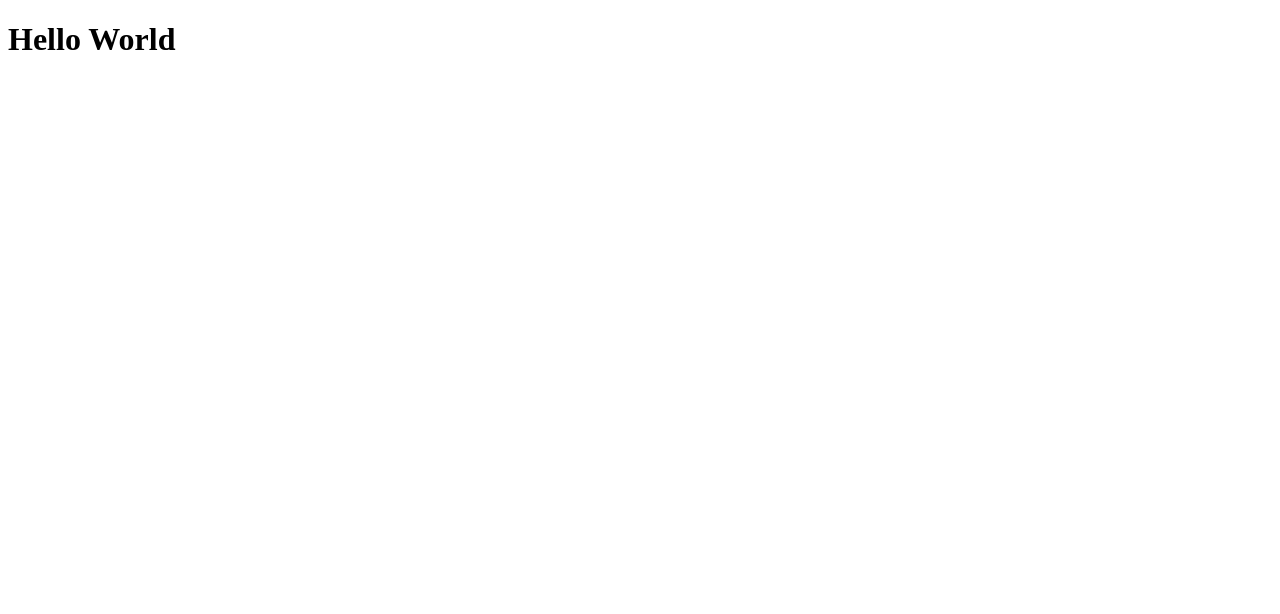
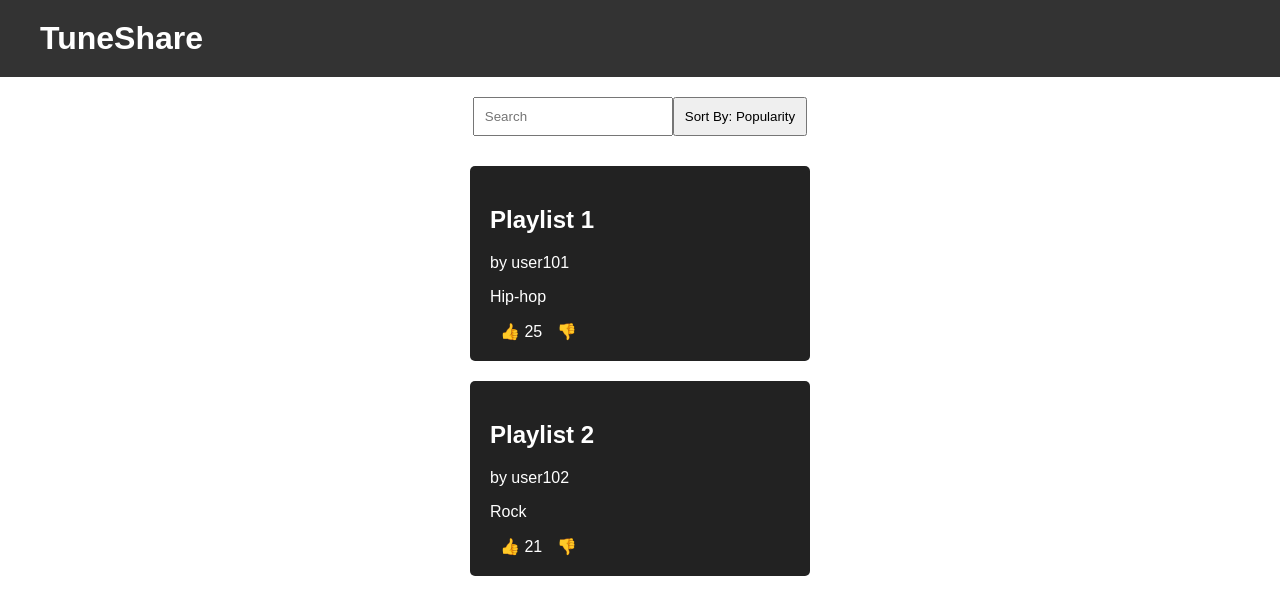
Before and after one commit to cnobleshriver/326Project, a website: page src/index.html in a window 1280 px wide. Drawn offline with Linux system fonts and the light colour scheme.

Commit message:
Add styles and functionality to playlist page

```diff
--- a/src/css/styles.css
+++ b/src/css/styles.css
@@ -0,0 +1,56 @@
+body, h1, button, input {
+    margin: 0;
+    padding: 0;
+    font-family: Arial, sans-serif;
+}
+
+header {
+    background-color: #333;
+    color: white;
+    padding: 20px;
+    text-align: left;
+}
+
+h1 {
+    margin-left: 20px;
+}
+
+.controls {
+    display: flex;
+    justify-content: center;
+    padding: 20px;
+}
+
+input[type="search"] {
+    padding: 10px;
+    width: 200px;
+}
+
+button {
+    padding: 10px;
+}
+
+#playlistContainer {
+    display: flex;
+    flex-direction: column;
+    align-items: center;
+}
+
+.playlist {
+    background-color: #222;
+    color: white;
+    margin: 10px;
+    padding: 20px;
+    width: 300px;
+    border-radius: 5px;
+}
+
+.vote {
+    color: green;
+    margin-left: 10px;
+    cursor: pointer;
+}
+
+.vote.down {
+    color: red;
+}
--- a/src/index.html
+++ b/src/index.html
@@ -7,7 +7,16 @@
     <link rel="stylesheet" href="css/styles.css">
 </head>
 <body>
-    <h1>Hello World</h1>
+    <header>
+        <h1>TuneShare</h1>
+    </header>
+
+    <div class="controls">
+        <input type="search" id="searchBox" placeholder="Search">
+        <button id="sortBtn">Sort By: Popularity</button>
+    </div>
+
+    <main id="playlistContainer"></main>
     <script src="js/app.js"></script>
 </body>
 </html>
--- a/src/js/app.js
+++ b/src/js/app.js
@@ -0,0 +1,37 @@
+document.addEventListener('DOMContentLoaded', () => {
+    const playlists = [
+        { id: 1, name: 'Playlist 1', user: 'user101', genre: 'Hip-hop', votes: 25 },
+        { id: 2, name: 'Playlist 2', user: 'user102', genre: 'Rock', votes: 21 },
+    ];
+
+    function renderPlaylists() {
+        const container = document.getElementById('playlistContainer');
+        container.innerHTML = '';
+
+        playlists.forEach(playlist => {
+            const playlistElement = document.createElement('div');
+            playlistElement.classList.add('playlist');
+            playlistElement.innerHTML = `
+                <h2>${playlist.name}</h2>
+                <p>by ${playlist.user}</p>
+                <p>${playlist.genre}</p>
+                <div>
+                    <span class="vote" onclick="vote(${playlist.id}, true)">👍</span>
+                    <span>${playlist.votes}</span>
+                    <span class="vote down" onclick="vote(${playlist.id}, false)">👎</span>
+                </div>
+            `;
+            container.appendChild(playlistElement);
+        });
+    }
+
+    window.vote = (playlistId, isUpvote) => {
+        const playlist = playlists.find(p => p.id === playlistId);
+        if (playlist) {
+            isUpvote ? playlist.votes++ : playlist.votes--;
+            renderPlaylists();
+        }
+    };
+
+    renderPlaylists();
+});
```
